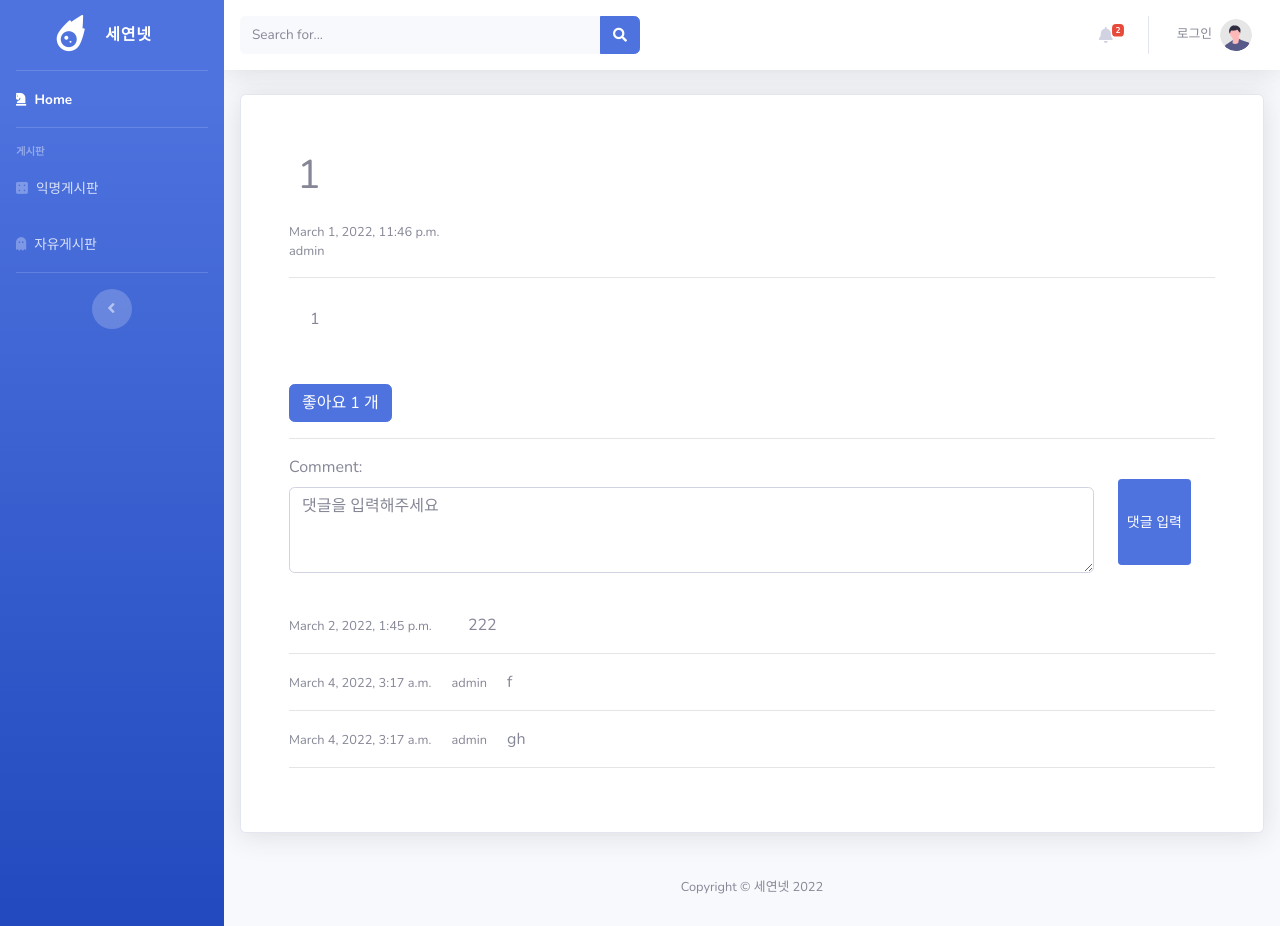
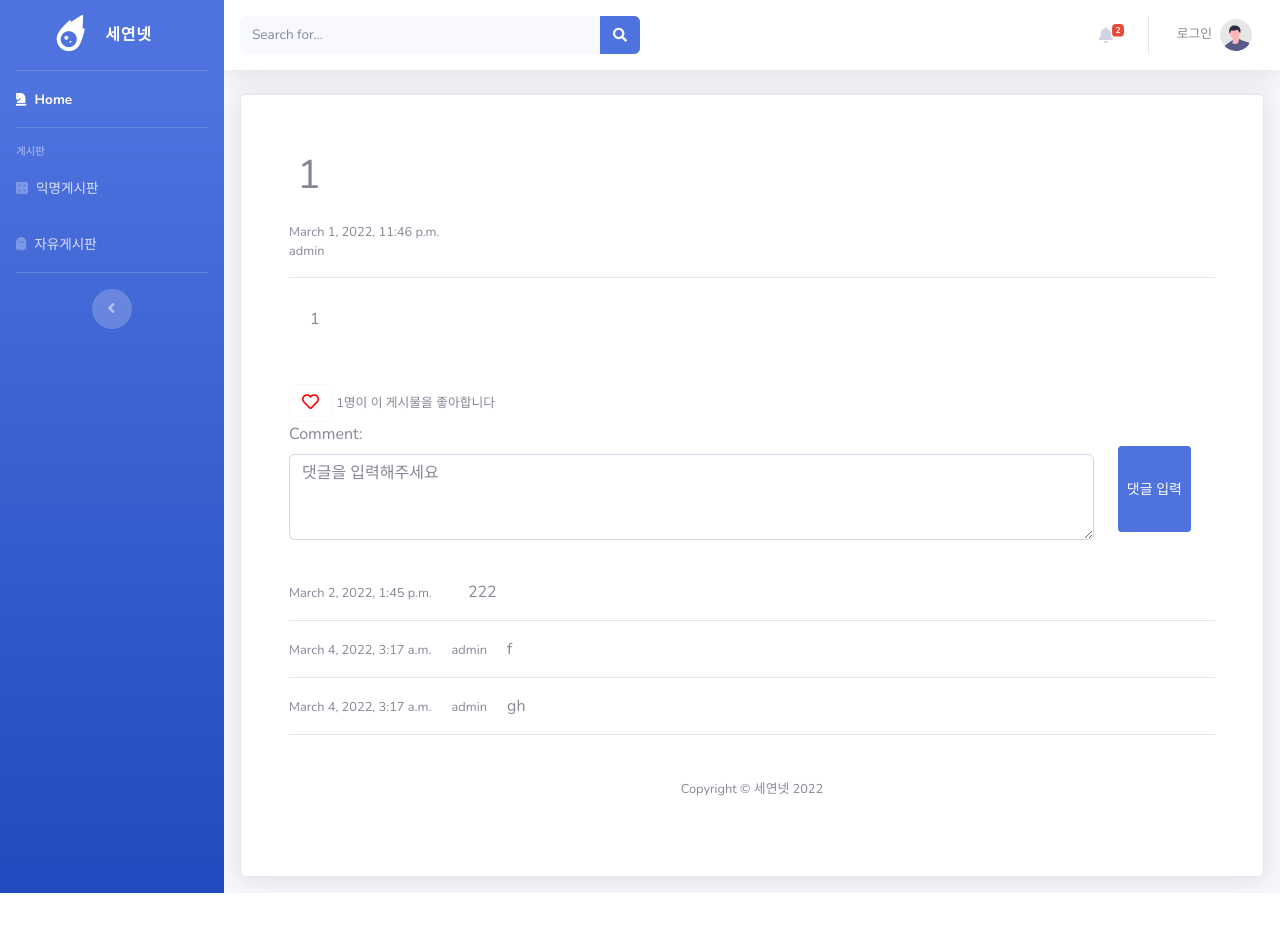
Before and after one commit to serinryu/django-seiyonnet-clone, a Django app: page /free_detail/2 in a window 1280 px wide. After the commit the page ends 893 px from the top, so only its background shows below. Run offline with Django 4.2, Linux system fonts and the light colour scheme; data comes from the database, SQL or seed files in the repository; some libraries are stand-ins or nearby versions.

Commit message:
좋아요 기능 심화(2)

```diff
--- a/board/templates/free_detail.html
+++ b/board/templates/free_detail.html
@@ -21,10 +21,20 @@
     {% endif %}
 
     <div class="mt-4">
-      <a href="{% url 'free_like' post_detail.id %}"><button type="button" class="btn btn-primary">
-      좋아요 {{post_detail.like_count}} 개
+      <a href="{% url 'free_like' post_detail.id %}"><button type="button" class="btn btn-outline-light">
+        {% if post_detail in user.profile.like_freeposts.all %}
+          <i class="fas fa-heart" style="color:red; font-size: 17px;"></i>
+        {% else %}
+          <i class="far fa-heart" style="color:red; font-size: 17px;"></i>
+        {% endif %}
       </button></a>
-    </div><hr/>
+      <span class="small">
+        {% if post_detail in user.profile.like_freeposts.all %}
+          {{ user }} 님 외 {{ post_detail.like_count }}명이 이 게시물을 좋아합니다
+        {% else %}
+          {{ post_detail.like_count }}명이 이 게시물을 좋아합니다
+        {% endif %}
+      </span>
 
     <!-- 댓글 입력 공간 -->
     <form method="POST" action="{% url 'newfreecomment' post_detail.id  %}">
```
